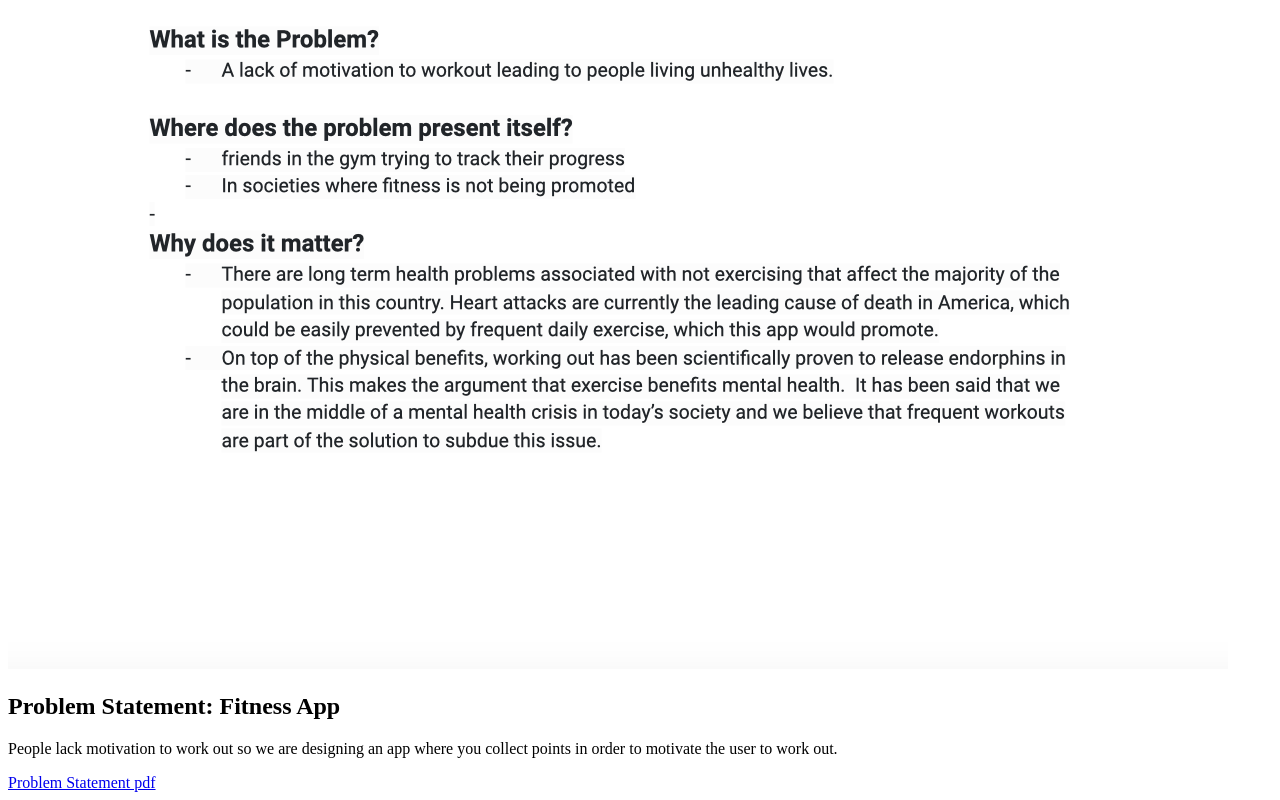
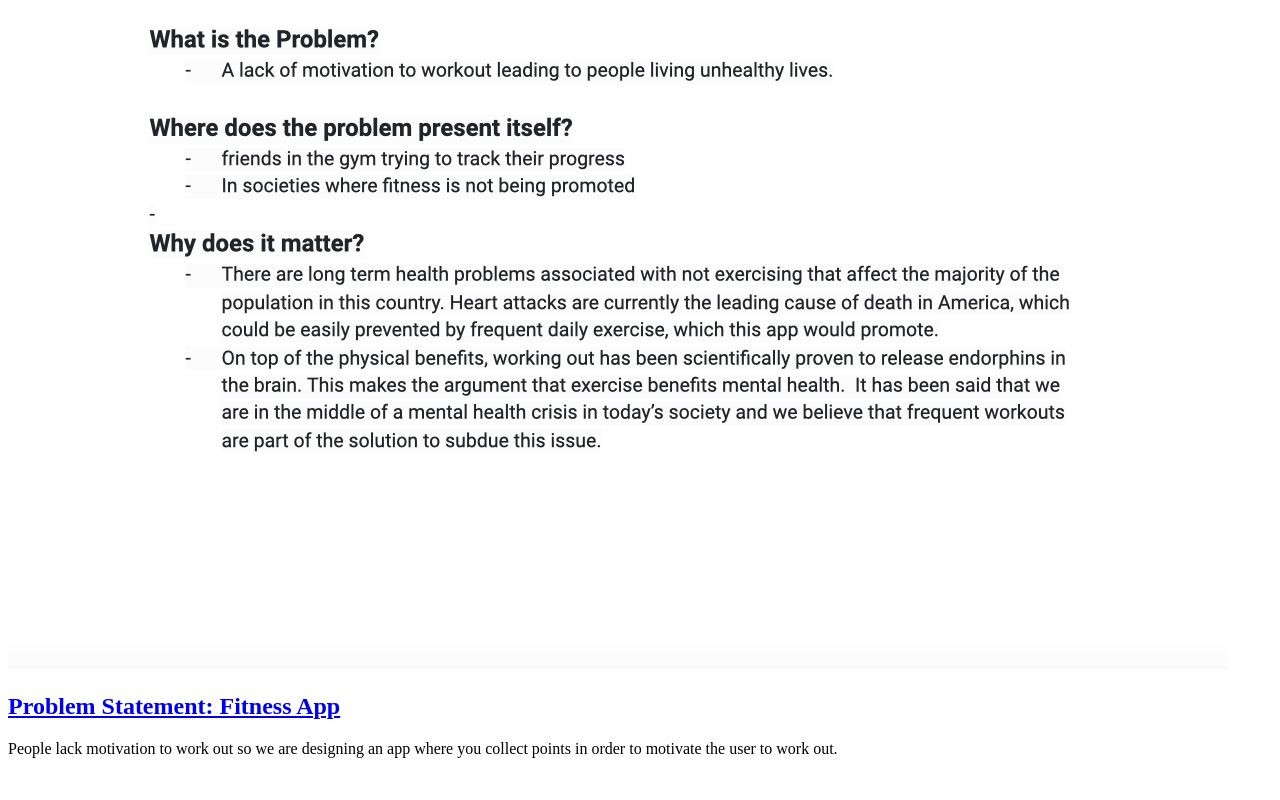
Before and after one commit to coopersny/cooopersny.github.io, a plain HTML site: page index.html in a window 1280 px wide. Shown: the part 591-1391 px from the top of the page. After the commit the page ends 1365 px from the top, so only its background shows below. Drawn offline with Linux system fonts and the light colour scheme.

Commit message:
Add files via upload

```diff
--- a/index.html
+++ b/index.html
@@ -11,11 +11,11 @@
         <section class= "assignment">
             <a href= "Problem statement.pdf"><img src= "screenshots/Screen Shot 2021-09-05 at 7.15.32 PM.png"></a>
             <section class= "ass-details">
-                <h2>Problem Statement: Fitness App</h2>
+                <a href= "Problem statement.pdf"><h2>Problem Statement: Fitness App</h2></a>
                 <p>
                     People lack motivation to work out so we are designing an app where you collect points in order to motivate the user to work out.
                 </p>
-                <a href= "Problem statement.pdf">Problem Statement pdf</a>
+
             </section>
         </section>
     </body>
```
